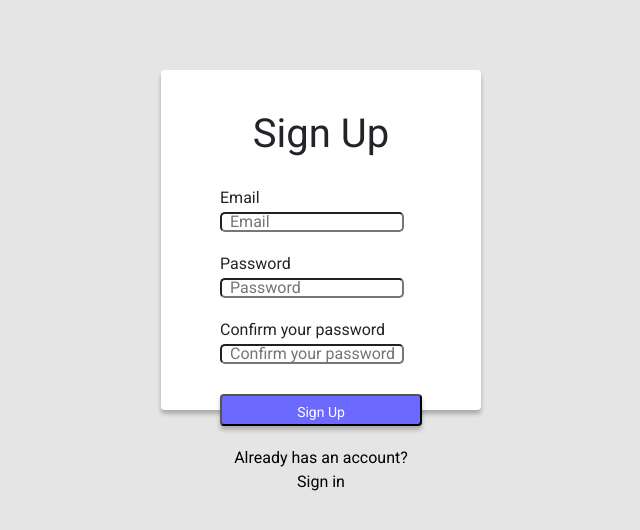
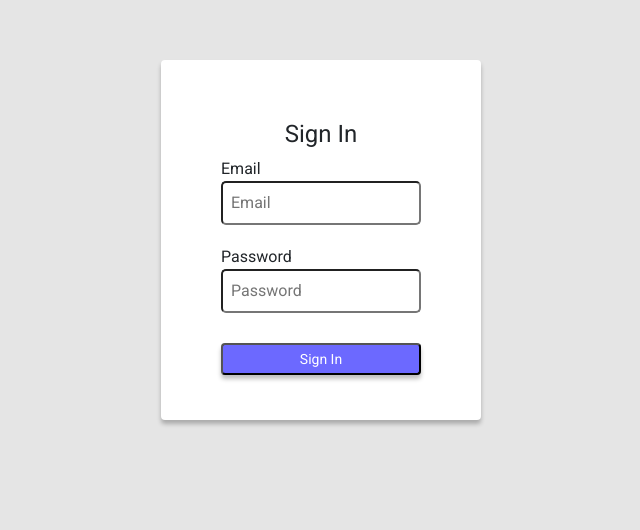
Before and after one commit to Oleksandr-Patsuryn/epam-steam, an Angular app: page /profile in a window 1280 px wide. Shown: the part 160-690 px from the top of the page, without its empty margins (319-959 px from the left). Built offline with nearby package versions, Linux system fonts and the light colour scheme.

Commit message:
Commit 1. layout fix

```diff
--- a/src/app/app.component.html
+++ b/src/app/app.component.html
@@ -1 +1 @@
-<app-reg></app-reg>
+<app-login></app-login>
--- a/src/app/app.module.ts
+++ b/src/app/app.module.ts
@@ -29,7 +29,8 @@ import { FormsModule } from '@angular/forms';
     BrowserModule,
     FormsModule,
     FriendModule,
-    HttpClientModule
+    HttpClientModule,
+    AppRoutingModule,
   ],
   providers: [
     ValidatorService,
--- a/src/app/components/login/login.component.css
+++ b/src/app/components/login/login.component.css
@@ -8,15 +8,6 @@
     background: #E5E5E5;
     justify-content: center;
     font-family: 'Roboto', sans-serif;
-}
-.login-container, .sign-button {
-    flex-direction: column;
-    padding: 60px;
-    width: 320px;
-    height: 340px;
-    background: #FFFFFF;
-    box-shadow: 0px 4px 4px rgba(0, 0, 0, 0.25);
-    border-radius: 4px;
 }
 .login-container {
     flex-direction: column;
@@ -31,12 +22,10 @@
     font-weight: 400;
     letter-spacing: 0em;
     text-align: center;
-    padding-top: 25px;
-    padding-bottom: 20px;
+    font-size: 24px;
 }
 #email, #password {
-    width: 184px;
-    height: 16px;
+    width: 200px;
     padding: 8px;
     margin-bottom: 20px;
     border-radius: 5px;
@@ -45,11 +34,35 @@
     flex-direction: row;
     justify-content: center;
     margin-top: 10px;
-    padding: 8px 17px;
     font-size: 14px;
     line-height: 16px;
     color: #FFFFFF;
-    width: 202px;
+    width: 200px;
     height: 32px;
     background: #6C69FF;
+    box-shadow: 0px 4px 4px rgba(0, 0, 0, 0.25);
+    border-radius: 4px;
 }
+@supports (-webkit-appearance:none) {
+    .login-container {
+        height: 360px;
+    }
+ }
+
+/*
+.sign-button {
+    width: 320px;
+    height: 340px;
+    background: #FFFFFF;
+    box-shadow: 0px 4px 4px rgba(0, 0, 0, 0.25);
+    border-radius: 4px;
+}
+
+#email, #password {
+    width: 184px;
+    height: 16px;
+    padding: 8px;
+    margin-bottom: 20px;
+    border-radius: 5px;
+}
+*/
--- a/src/app/components/reg/reg.component.css
+++ b/src/app/components/reg/reg.component.css
@@ -9,7 +9,7 @@
     justify-content: center;
     font-family: 'Roboto', sans-serif;
 }
-.login-container, .sign-button {
+.login-container{
     flex-direction: column;
     padding: 60px;
     width: 320px;
@@ -20,9 +20,9 @@
 }
 .login-container {
     flex-direction: column;
-    padding: 40px 60px 70px 60px;
+    padding: 50px 60px 70px 60px;
     width: 320px;
-    height: 340px;
+    height: 420px;
     background: #FFFFFF;
     box-shadow: 0px 4px 4px rgba(0, 0, 0, 0.25);
     border-radius: 4px;
@@ -31,13 +31,12 @@
     font-weight: 400;
     letter-spacing: 0em;
     text-align: center;
-    padding-bottom: 20px;
+    font-size: 24px;
 }
 #email, #password, #password2 {
-    width: 184px;
-    height: 16px;
+    width: 200px;
     padding: 8px;
-    margin-bottom: 20px;
+    margin-bottom: 10px;
     border-radius: 5px;
 }
 .sign-button {
@@ -51,6 +50,8 @@
     width: 202px;
     height: 32px;
     background: #6C69FF;
+    box-shadow: 0px 4px 4px rgba(0, 0, 0, 0.25);
+    border-radius: 4px;
 }
 .sign-in {
     text-decoration:none;
@@ -65,3 +66,8 @@
 .sign-in:hover {
     color: #6C69FF;
 }
+@supports (-webkit-appearance:none) {
+    .login-container {
+        height: 450px;
+    }
+ }
```
Also changed, not shown: 1 other file (tests, documents, lock files or other folders).
